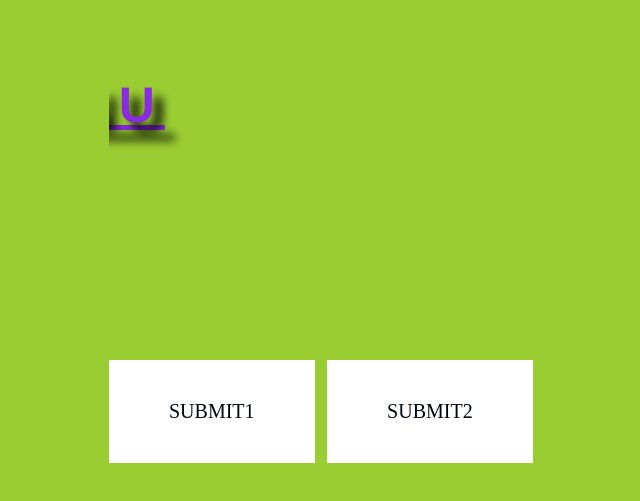
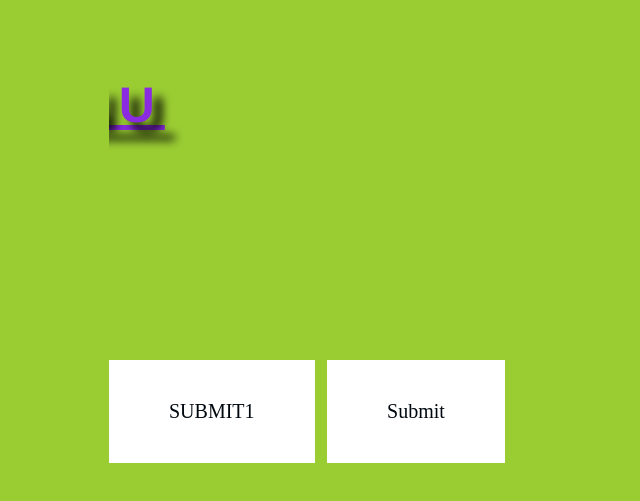
Before and after one commit to SreenivasKadirinti/html-practice, a plain HTML site: page CSSExplaination.html in a window 1280 px wide. Shown: the part 714-1215 px from the top of the page, without its empty margins (11-651 px from the left). Drawn offline with Linux system fonts and the light colour scheme.

Commit message:
uptodate

```diff
--- a/CSSExplaination.html
+++ b/CSSExplaination.html
@@ -62,6 +62,6 @@
     <marquee direction="left"><h1 class="text">SREENIVAS</h1></marquee>
     <marquee direction="right"><h1 class="text">Sreenu</h1></marquee>
     <button class="btn" id="test">SUBMIT1</button>
-    <button class="btn">SUBMIT2</button>
+    <button class="btn">Submit</button>
 </body>
 </html>
```
